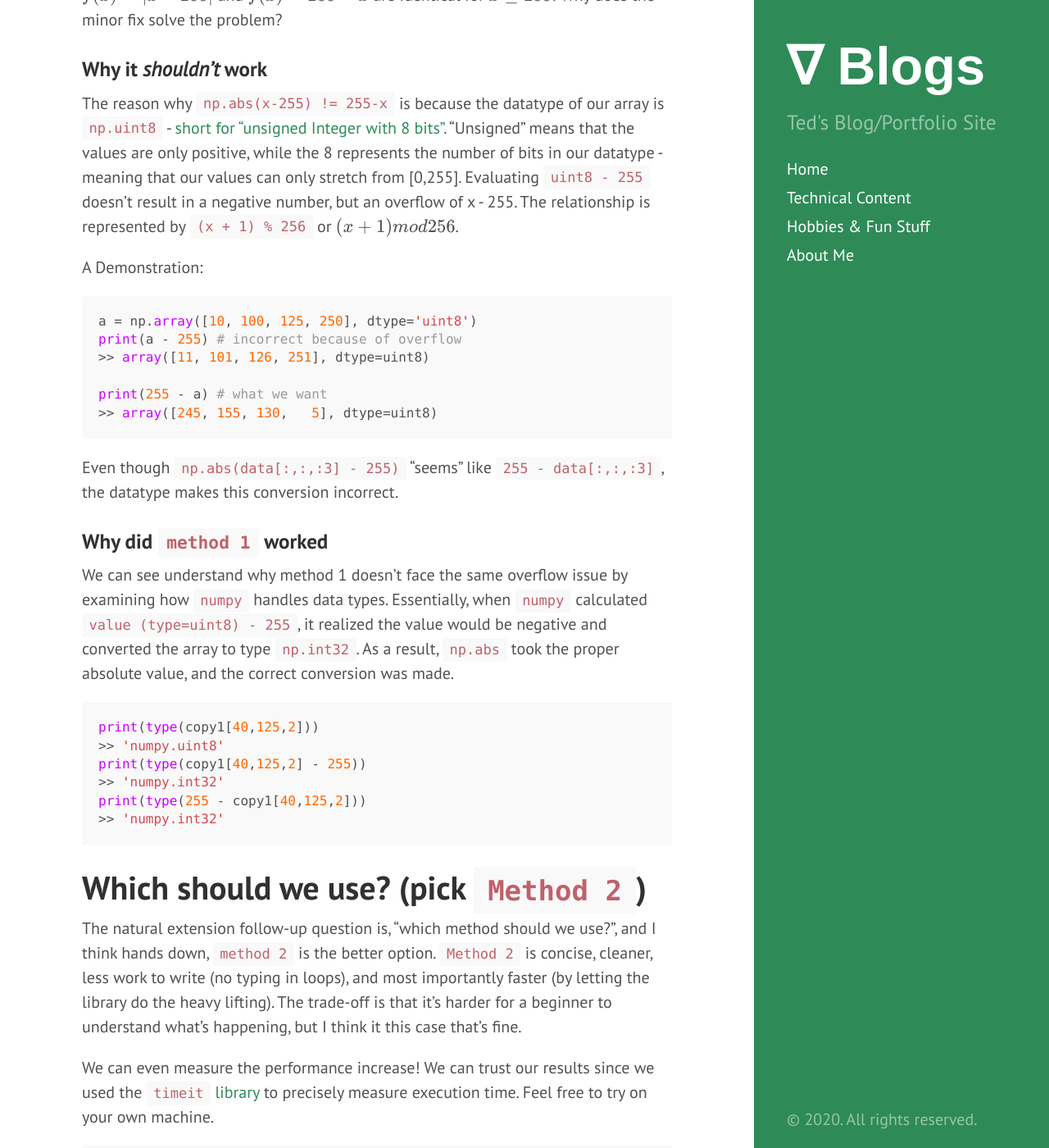
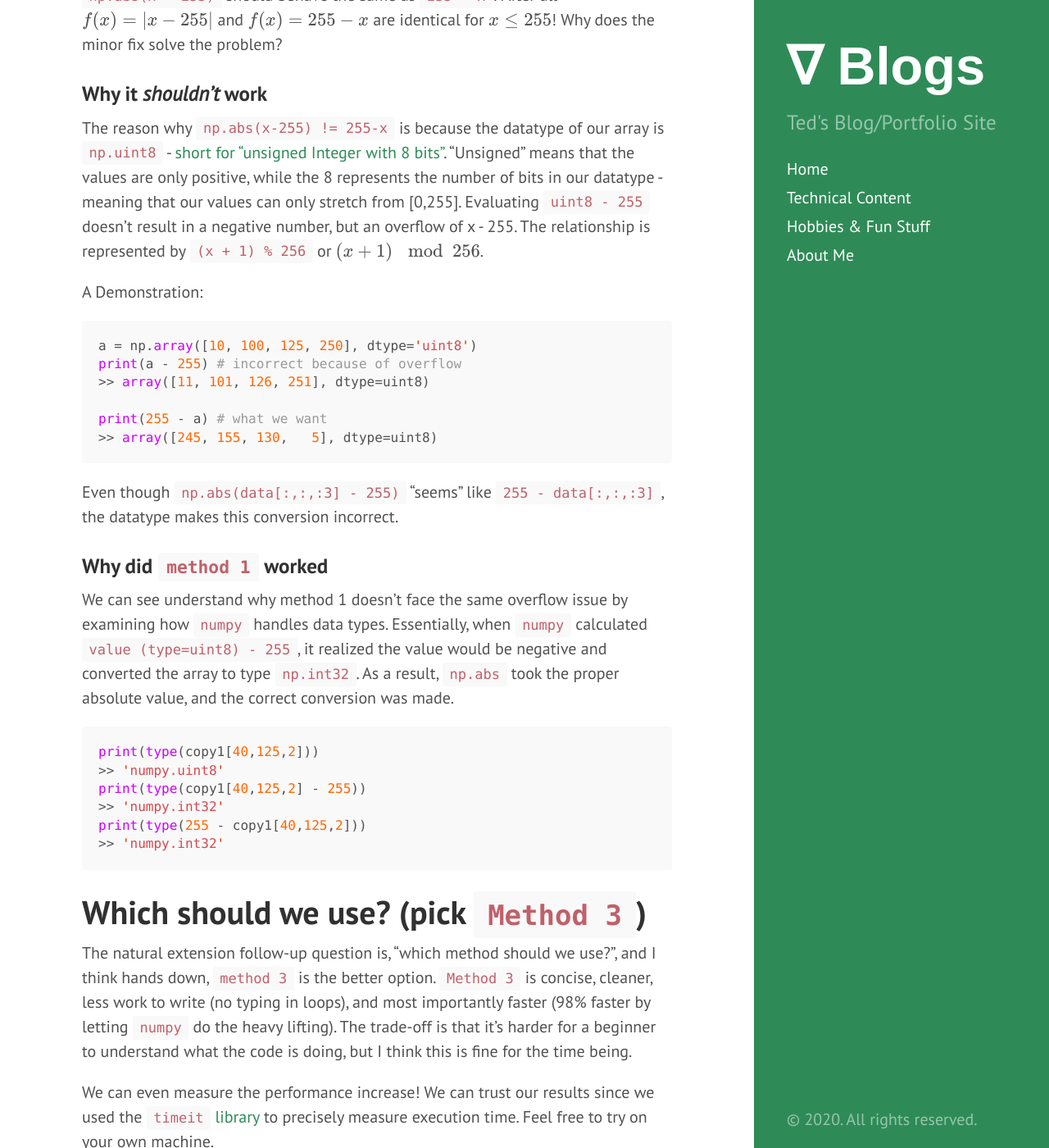
Before and after one commit to tedkim97/tedkim97.github.io, a Jekyll site: the page built from _posts/2020-12-06-numpy_image_inversion_debug.md, in a window 1280 px wide and 1400 px high, scrolled down 2438 px. Shown: the whole window at 82% size. Built offline with Jekyll 4.4.1, drawn with Linux system fonts in a browser that asks for light colours; formulas are drawn with MathJax 3; some of the changed text lies outside the part shown.

Commit message:
minor rewording:

````diff
--- a/_posts/2020-12-06-numpy_image_inversion_debug.md
+++ b/_posts/2020-12-06-numpy_image_inversion_debug.md
@@ -60,8 +60,8 @@ The question was interesting because it didn't seem like there were any (clear)
 
 The way you calculate the negative color is to calculate $(255, 255, 255) - (R,G,B)$.
 
-# How to fix the behavior
-The easiest way to fix the above snippet is to change method 2's line to `255 - copy2[:,:,:3]` and all of the problems go away!
+# How to fix the behavior with `method 3`
+The easiest way to fix the above snippet is to change method 2's line to `255 - copy2[:,:,:3]` and all of the problems go away! I'll call this approach `Method 3` for now.
 
 ```python
 copy2[:,:,:3] = 255 - copy2[:,:,:3] # no more problem
@@ -78,7 +78,7 @@ But that doesn't really explain **why** the code is behaving this way.
 Intuitively, the two snippets should behave the same! Moreover, calculating `np.abs(x - 255)` should behave the same as `255 - x`! After all $ f(x) = | x-255 |$ and $f(x) = 255 -x$ are identical for $x \leq 255$! Why does the minor fix solve the problem?
 
 ### Why it *shouldn't* work
-The reason why `np.abs(x-255) != 255-x` is because the datatype of our array is `np.uint8` - [short for "unsigned Integer with 8 bits"](https://en.wikipedia.org/wiki/Integer_(computer_science)). "Unsigned" means that the values are only positive, while the 8 represents the number of bits in our datatype - meaning that our values can only stretch from [0,255]. Evaluating `uint8 - 255` doesn't result in a negative number, but an overflow of x - 255. The relationship is represented by `(x + 1) % 256` or $(x+1) mod 256$.
+The reason why `np.abs(x-255) != 255-x` is because the datatype of our array is `np.uint8` - [short for "unsigned Integer with 8 bits"](https://en.wikipedia.org/wiki/Integer_(computer_science)). "Unsigned" means that the values are only positive, while the 8 represents the number of bits in our datatype - meaning that our values can only stretch from [0,255]. Evaluating `uint8 - 255` doesn't result in a negative number, but an overflow of x - 255. The relationship is represented by `(x + 1) % 256` or $(x+1)\mod 256$.
 
 A Demonstration:
 ```python
@@ -103,8 +103,8 @@ print(type(255 - copy1[40,125,2]))
 >> 'numpy.int32'
 ```
 
-# Which should we use? (pick `Method 2`)
-The natural extension follow-up question is, "which method should we use?", and I think hands down, `method 2` is the better option. `Method 2` is concise, cleaner, less work to write (no typing in loops), and most importantly faster (by letting the library do the heavy lifting). The trade-off is that it's harder for a beginner to understand what's happening, but I think it this case that's fine.
+# Which should we use? (pick `Method 3`)
+The natural extension follow-up question is, "which method should we use?", and I think hands down, `method 3` is the better option. `Method 3` is concise, cleaner, less work to write (no typing in loops), and most importantly faster (98% faster by letting `numpy` do the heavy lifting). The trade-off is that it's harder for a beginner to understand what the code is doing, but I think this is fine for the time being.
 
 We can even measure the performance increase! We can trust our results since we used the [`timeit` library](https://docs.python.org/3/library/timeit.html) to precisely measure execution time. Feel free to try on your own machine.
 
````
Also changed, not shown: _posts/2020-12-13-fib_critique.md (+4 -4 lines).
